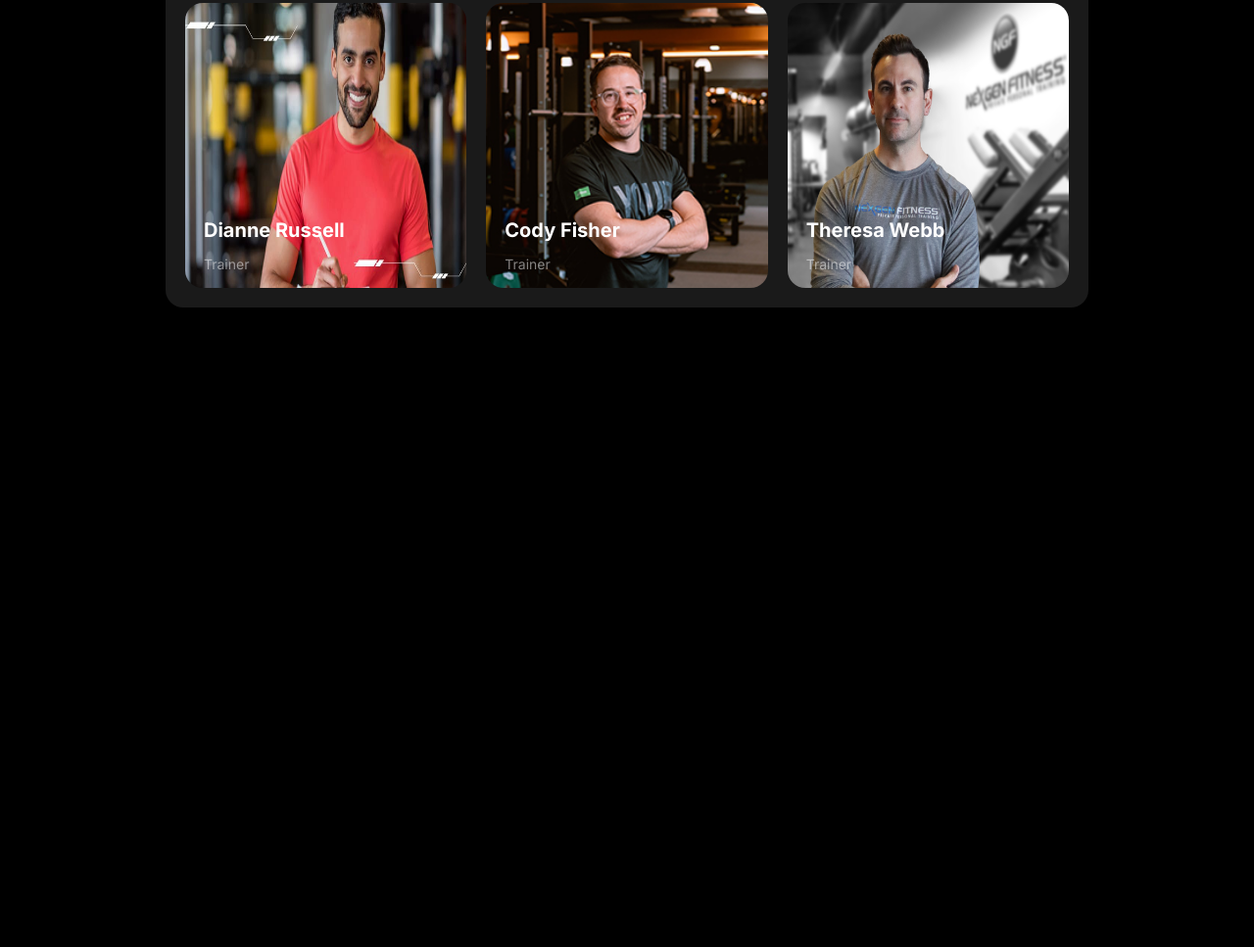
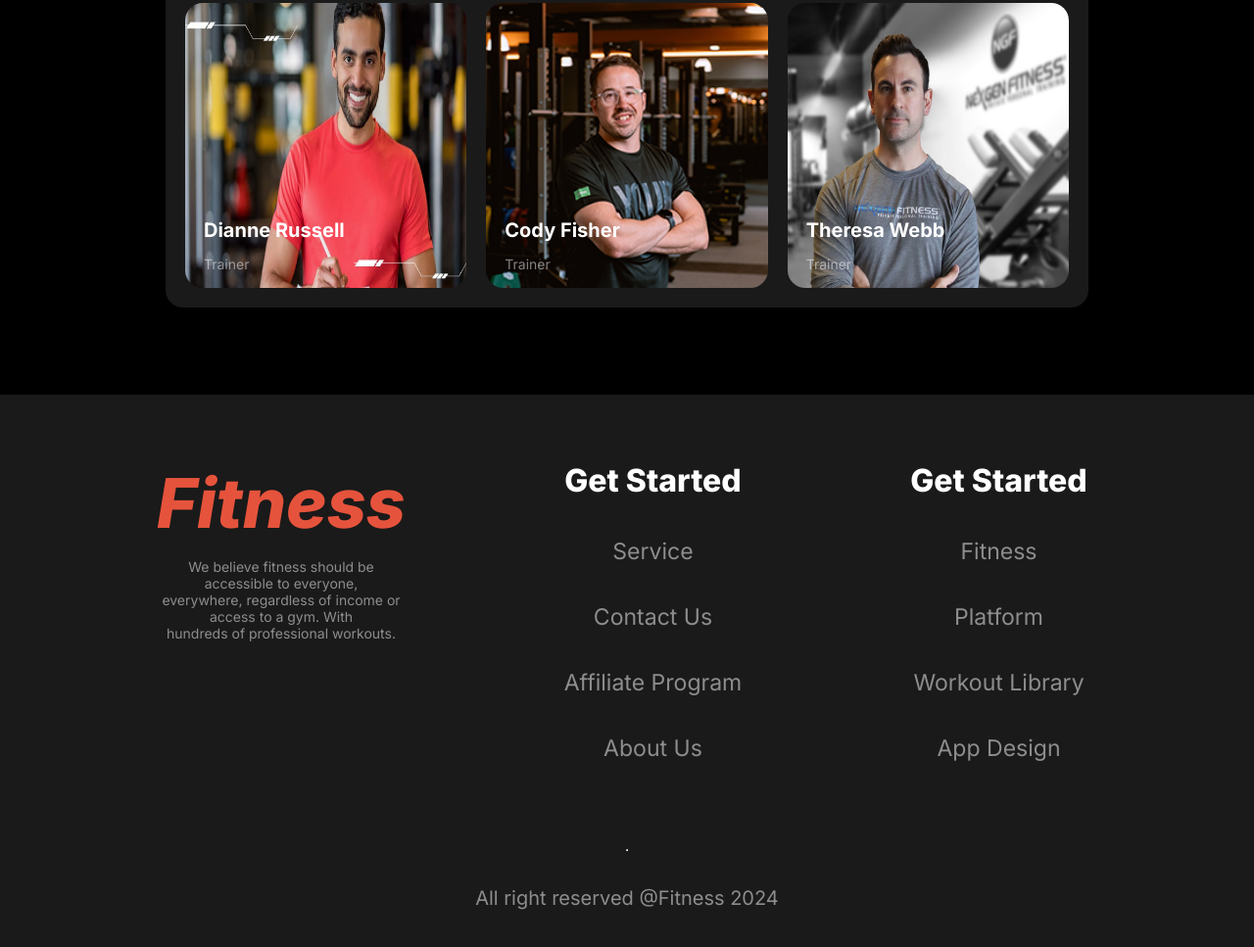
Before and after one commit to AhammedNoyon/portfolio-asm2, a plain HTML site: page index.html in a window 1280 px wide. Shown: the part 2358-3325 px from the top of the page at 98% size. Before the commit the page ends 2672 px from the top, so only its background shows below. Drawn offline with Linux system fonts and the light colour scheme.

Commit message:
more another commit for footer

```diff
--- a/index.html
+++ b/index.html
@@ -75,10 +75,6 @@
                 </div>
             </div>
         </section>
-
-
-
-
         <!-- run and extra related section -->
         <section class="run-section">
             <div class="run-container">
@@ -91,24 +87,13 @@
                 <img src="images/run.jpg" alt="this is a run on the way image" class="run-image">
             </div>
         </section>
-
-
-
-
         <!-- meet our team related section -->
         <section class="meet-team">
             <div class="meet-details-container">
                 <h2 class="team-title specific-title">Meet Our Team</h2>
             <p class="team-desc specific-desc">We believe fitness should be accessible to everyone, everywhere, regardless of income or <br> access to a gym.</p>
             </div>
-
-
-
-
             <div class="team-member-container">
-
-
-
                 <div class="team-member-list">
                         <img src="images/trainer1.png" alt="there are some team member" class="team-member">
                         <div class="member-details-container">
@@ -151,18 +136,7 @@
                             <p class="member-desc specific-desc">Trainer</p>
                         </div>
                     </div>
-
-
-
-
                 </div>
-
-
-
-
-
-
-
         </section>
     </main>
 
@@ -176,6 +150,31 @@
 
 
     <footer>
+        <div class="footer-container">
+            <div class="fit-container">
+                <h1 class="fit-title">Fitness</h1>
+                <p class="fit-desc specific-desc">We believe fitness should be accessible to everyone, <br> everywhere, regardless of income or access to a gym. With <br>
+                hundreds of professional workouts.</p>
+            </div>
+            <div class="get-started">
+                <h3 class="get-title">Get Started</h3>
+                <p class="get-desc">Service</p>
+                <p class="get-desc">Contact Us</p>
+                <p class="get-desc">Affiliate Program</p>
+                <p class="get-desc">About Us</p>
+            </div>
+            <div class="get-started">
+                <h3 class="get-title">Get Started</h3>
+                <p class="get-desc">Fitness</p>
+                <p class="get-desc">Platform</p>
+                <p class="get-desc">Workout Library</p>
+                <p class="get-desc">App Design</p>
+            </div>
+        </div>
+        <div class="reserve-container">
+            <hr id="special-horigental">
+            <p class="reserve-desc">All right reserved @Fitness 2024</p>
+        </div>
 
     </footer>
 
--- a/styles/style.css
+++ b/styles/style.css
@@ -25,7 +25,7 @@ body{
     margin: 0 auto;
     background-color: black;
 }
-body > header ,footer{
+body > header{
     max-width: 75%;
     margin: 0 auto;
 }
@@ -269,3 +269,60 @@ main > section{
     border-radius: 18px;
     grid-gap: 20px;
 }
+
+
+/* footer related style */
+footer{
+    max-width: 100%;
+    margin: 0 auto;
+    background-color: rgba(255, 255, 255, 0.1);
+    margin-top: 89px;
+    padding: 68px 0;
+}
+.fit-title{
+    font-size: 4.375rem;
+    font-weight: 800;
+    font-style: italic;
+    color: rgba(230, 83, 60, 1);
+}
+.get-started{
+    gap: 152px;
+}
+.get-title{
+    font-size: 2rem;
+    font-weight: 800;
+    color: white;
+}
+.get-desc{
+    font-size: 1.44rem;
+    font-weight: 400;
+    color: rgba(255, 255, 255, 0.5);
+    margin-top: 39px;
+    gap: 20px;
+}
+.footer-container{
+    display: grid;
+    grid-template-columns: repeat(3,1fr);
+    justify-items: center;
+    /* align-items: center; */
+    text-align: center;
+    max-width: 75%;
+    margin: 0 auto;
+    gap: 152px;
+    color: rgba(255, 255, 255, 0.1);
+}
+.reserve-container{
+    justify-items: center;
+    /* align-items: center; */
+    text-align: center;
+    max-width: 75%;
+    margin: 0 auto;
+    margin-top: 89px;
+    margin-bottom: 31px;
+}
+.reserve-desc{
+    font-size: 1.25rem;
+    font-weight: 400;
+    color: rgba(255, 255, 255, 0.5);
+    margin-top: 36px;
+}
```
